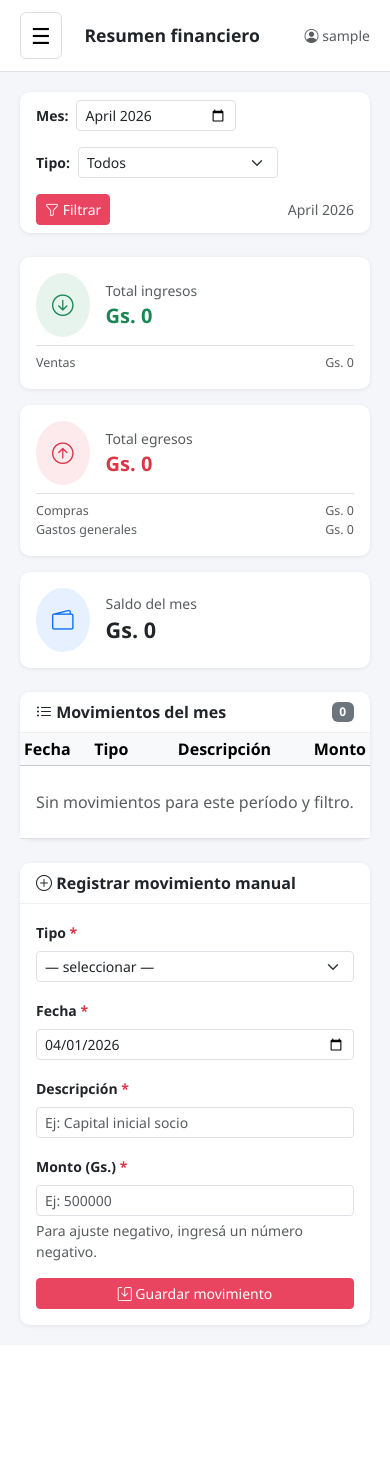
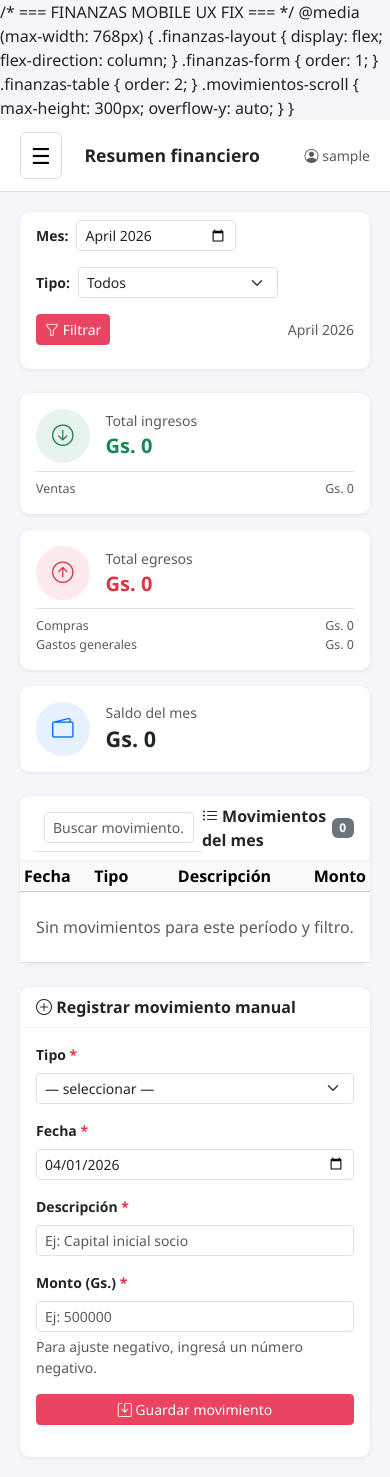
Before and after one commit to srolon023/stockplus, a Django app: page /finanzas/ in a window 390 px wide. Before the commit the page ends 1328 px from the top, so only its background shows below. Run offline with Django 5.2, Linux system fonts and the light colour scheme; the visitor is signed in with stand-in values (Sample User, id 1); data that the repository does not hold is empty.

Commit message:
Fix: finanzas UX mobile (form arriba, scroll, buscador)

```diff
--- a/templates/finanzas/index.html
+++ b/templates/finanzas/index.html
@@ -1,3 +1,26 @@
+
+/* === FINANZAS MOBILE UX FIX === */
+@media (max-width: 768px) {
+
+  .finanzas-layout {
+    display: flex;
+    flex-direction: column;
+  }
+
+  .finanzas-form {
+    order: 1;
+  }
+
+  .finanzas-table {
+    order: 2;
+  }
+
+  .movimientos-scroll {
+    max-height: 300px;
+    overflow-y: auto;
+  }
+
+}
 {% extends 'base.html' %}
 {% load formato_guaranies %}
 {% block title %}Finanzas{% endblock %}
@@ -145,16 +168,21 @@
 </div>
 
 {# ── Tabla de movimientos + Formulario ───────────────────────────────────── #}
-<div class="row g-4">
+<div class="row g-4 finanzas-layout">
 
   {# Tabla #}
-  <div class="col-lg-8">
+  <div class="col-lg-8 finanzas-table">
     <div class="card">
       <div class="card-header d-flex justify-content-between align-items-center">
+<div class="p-2 border-bottom">
+  <input type="text" id="buscadorMov" class="form-control form-control-sm"
+         placeholder="Buscar movimiento...">
+</div>
+
         <span><i class="bi bi-list-ul"></i> Movimientos del mes</span>
         <span class="badge bg-secondary">{{ movimientos|length }}</span>
       </div>
-      <div class="table-responsive">
+      <div class="table-responsive movimientos-scroll">
         <table class="table table-sm table-hover align-middle mb-0">
           <thead class="table-light">
             <tr>
@@ -218,7 +246,7 @@
   </div>
 
   {# Formulario inversiones/retiros #}
-  <div class="col-lg-4">
+  <div class="col-lg-4 finanzas-form">
     <div class="card">
       <div class="card-header">
         <i class="bi bi-plus-circle"></i> Registrar movimiento manual
@@ -264,3 +292,17 @@
 
 </div>
 {% endblock %}
+
+<script>
+document.addEventListener("DOMContentLoaded", function(){
+  const input = document.getElementById("buscadorMov");
+  if (!input) return;
+
+  input.addEventListener("keyup", function(){
+    const val = this.value.toLowerCase();
+    document.querySelectorAll("tbody tr").forEach(tr => {
+      tr.style.display = tr.innerText.toLowerCase().includes(val) ? "" : "none";
+    });
+  });
+});
+</script>
```
